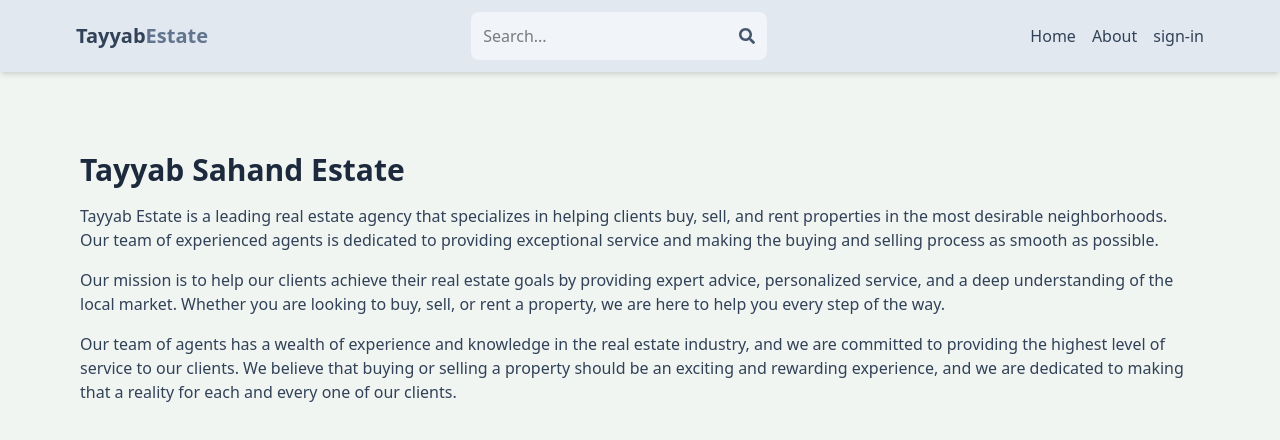
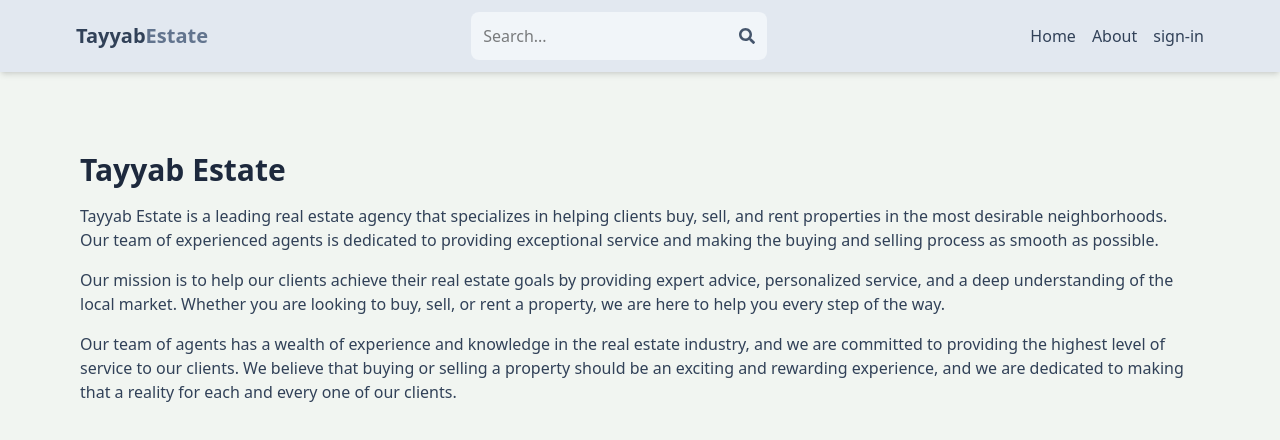
Before and after one commit to tayyab1134/mern-estate, a React (Vite) app in the folder client/: page /about in a window 1280 px wide. Shown: the top 440 px of the page. Built offline with nearby package versions, Linux system fonts and the light colour scheme; no server answers.

Commit message:
Update About.jsx

```diff
--- a/client/src/pages/About.jsx
+++ b/client/src/pages/About.jsx
@@ -3,7 +3,7 @@ import React from 'react'
 export default function About() {
   return (
     <div className='py-20 px-4 max-w-6xl mx-auto'>
-      <h1 className='text-3xl font-bold mb-4 text-slate-800'>Tayyab Sahand Estate</h1>
+      <h1 className='text-3xl font-bold mb-4 text-slate-800'>Tayyab Estate</h1>
       <p className='mb-4 text-slate-700'>Tayyab Estate is a leading real estate agency that specializes in helping clients buy, sell, and rent properties in the most desirable neighborhoods. Our team of experienced agents is dedicated to providing exceptional service and making the buying and selling process as smooth as possible.</p>
       <p className='mb-4 text-slate-700'>
       Our mission is to help our clients achieve their real estate goals by providing expert advice, personalized service, and a deep understanding of the local market. Whether you are looking to buy, sell, or rent a property, we are here to help you every step of the way.
```
